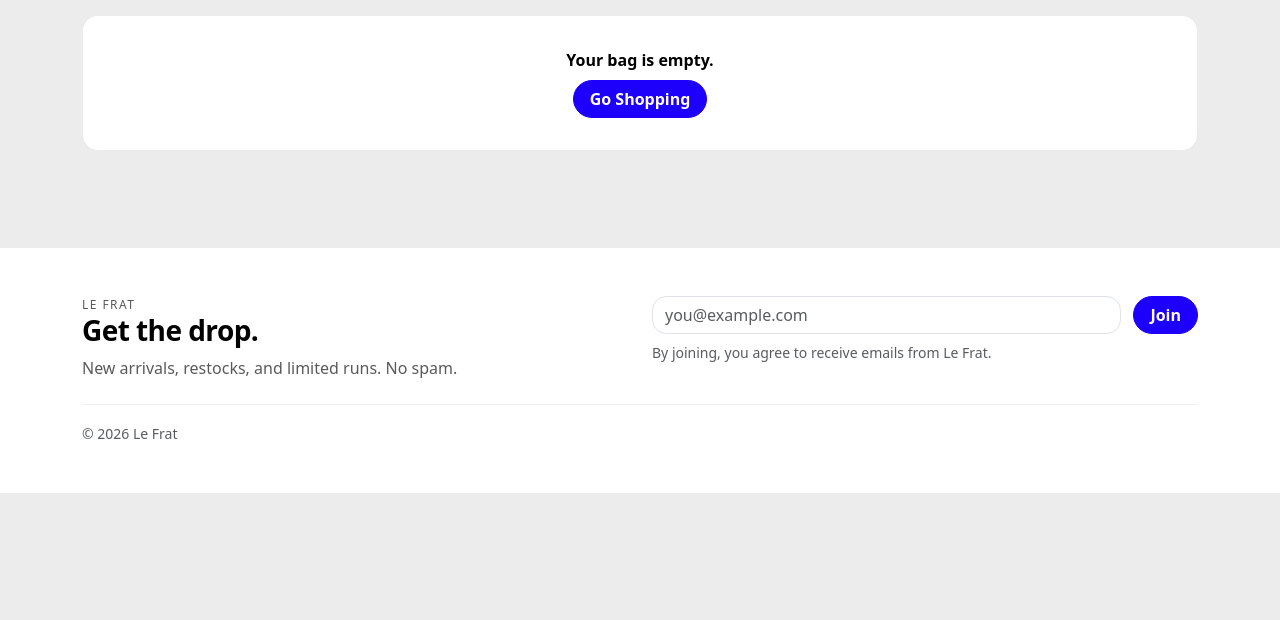
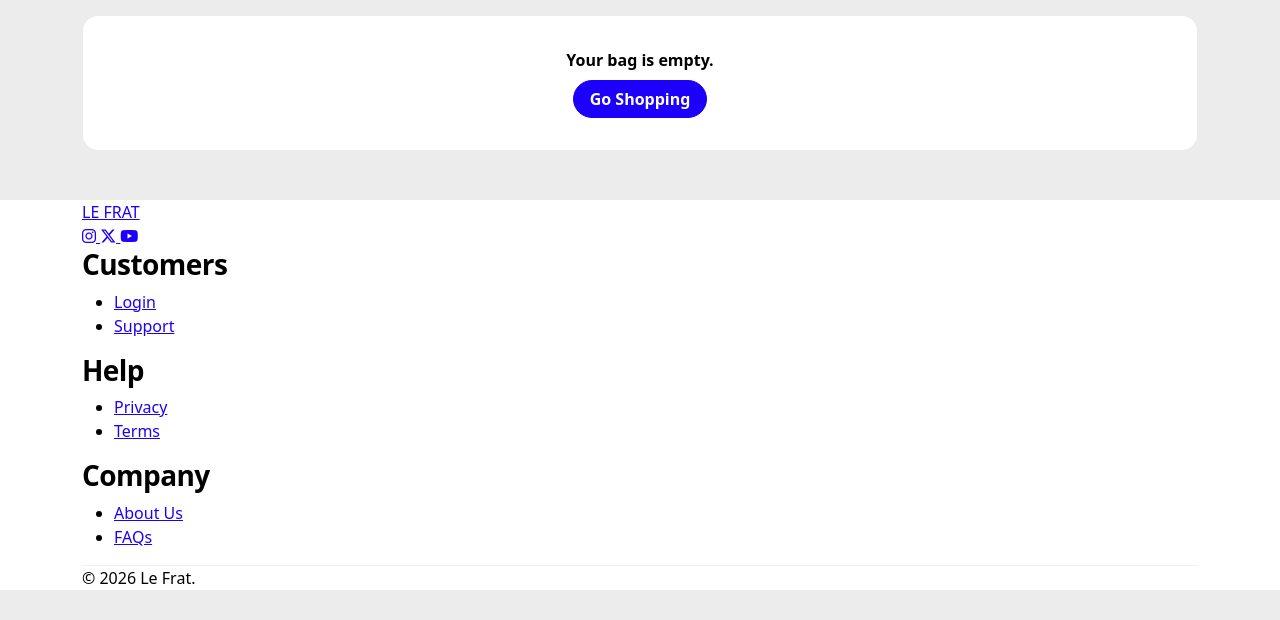
Before and after one commit to madlp24/le-frat, a Django app: page /bag/ in a window 1280 px wide. Shown: the part 180-800 px from the top of the page. Run offline with Django 5.2, Linux system fonts and the light colour scheme; some libraries are stand-ins or nearby versions.

Commit message:
Changed the footer

```diff
--- a/templates/includes/footer.html
+++ b/templates/includes/footer.html
@@ -1,25 +1,55 @@
-<footer class="lf-footer mt-5">
-  <div class="container py-5">
-    <div class="row g-4 align-items-start">
-      <div class="col-12 col-lg-6">
-        <p class="lf-eyebrow m-0">LE FRAT</p>
-        <h3 class="m-0 fw-bold">Get the drop.</h3>
-        <p class="lf-muted mt-2 mb-0">New arrivals, restocks, and limited runs. No spam.</p>
+<footer class="lf-footer">
+  <div class="container lf-footer__inner">
+    <div class="lf-footer__grid">
+
+      <!-- Left: logo + socials -->
+      <div class="lf-footer__brand">
+        <a href="{% url 'home' %}" class="lf-footer__logo">LE FRAT</a>
+
+        <div class="lf-footer__socials">
+          <a class="lf-footer__social" href="#" aria-label="Instagram">
+            <i class="fa-brands fa-instagram"></i>
+          </a>
+          <a class="lf-footer__social" href="#" aria-label="X">
+            <i class="fa-brands fa-x-twitter"></i>
+          </a>
+          <a class="lf-footer__social" href="#" aria-label="YouTube">
+            <i class="fa-brands fa-youtube"></i>
+          </a>
+        </div>
       </div>
 
-      <div class="col-12 col-lg-6">
-        <form method="POST" action="{% url 'newsletter_signup' %}" class="lf-newsletter">
-          {% csrf_token %}
-          <label for="id_email" class="visually-hidden">Newsletter</label>
-          <input type="email" name="email" id="id_email" class="form-control lf-input" placeholder="you@example.com" required>
-          <button type="submit" class="btn btn-primary lf-btn-pill">Join</button>
-        </form>
-        <p class="text-muted mt-2 mb-0 small">By joining, you agree to receive emails from Le Frat.</p>
+      <!-- Customers -->
+      <div class="lf-footer__col">
+        <h3 class="lf-footer__title">Customers</h3>
+        <ul class="lf-footer__links">
+          <li><a href="{% url 'account_login' %}">Login</a></li>
+          <li><a href="{% url 'support' %}">Support</a></li>
+        </ul>
       </div>
+
+      <!-- Help -->
+      <div class="lf-footer__col">
+        <h3 class="lf-footer__title">Help</h3>
+        <ul class="lf-footer__links">
+          <li><a href="{% url 'privacy' %}">Privacy</a></li>
+          <li><a href="{% url 'terms' %}">Terms</a></li>
+        </ul>
+      </div>
+
+      <!-- Company -->
+      <div class="lf-footer__col">
+        <h3 class="lf-footer__title">Company</h3>
+        <ul class="lf-footer__links">
+          <li><a href="{% url 'about' %}">About Us</a></li>
+          <li><a href="{% url 'faqs' %}">FAQs</a></li>
+        </ul>
+      </div>
+
     </div>
 
-    <div class="lf-footer__bottom mt-4 pt-3">
-      <span class="small text-muted">© {% now "Y" %} Le Frat</span>
+    <div class="lf-footer__bottom">
+      <span>© {% now "Y" %} Le Frat.</span>
     </div>
   </div>
 </footer>
```
